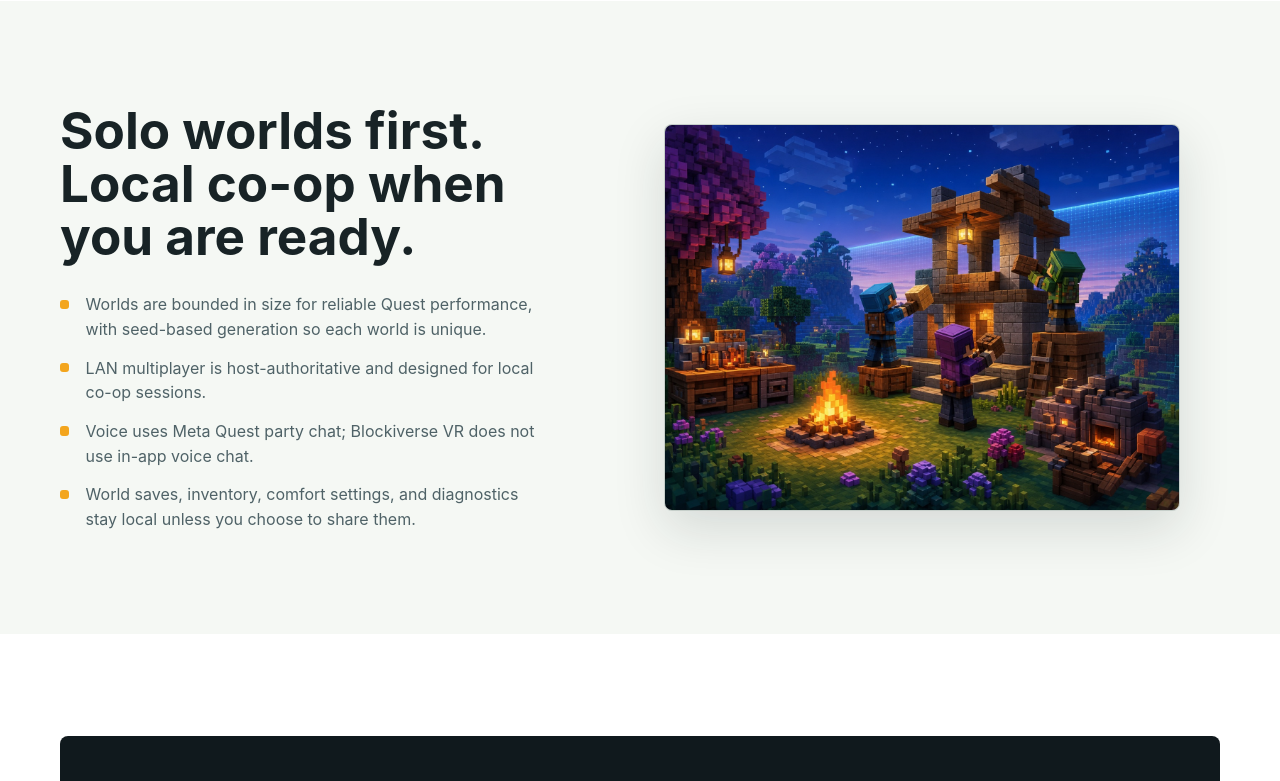
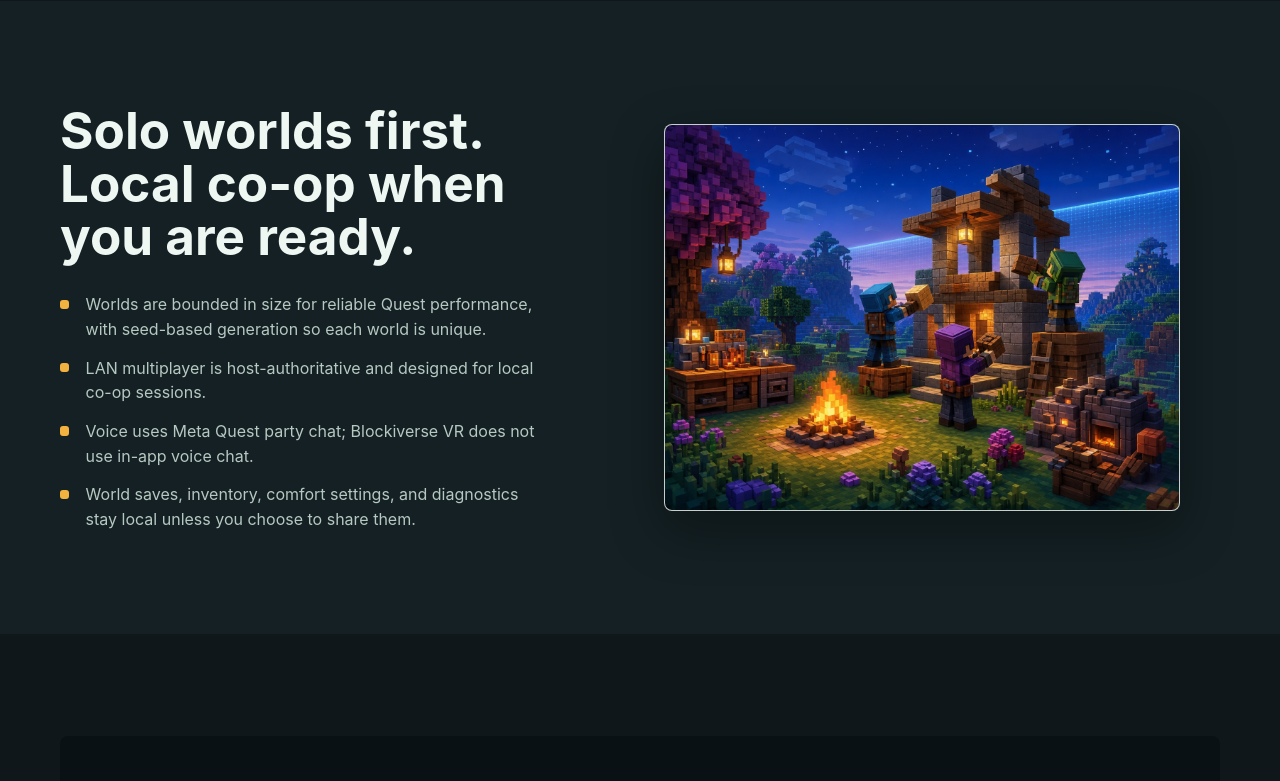
Before and after one commit to eslutz/Blockiverse-VR-Website, an Eleventy site: page src/index.njk in a window 1280 px wide. Shown: the part 1480-2261 px from the top of the page. Built offline with nearby package versions, Linux system fonts and the dark colour scheme; Eleventy itself is replaced by a stand-in of ours; files that its build step writes are made by us from their sources.

Commit message:
Add system dark mode

```diff
--- a/src/assets/styles.css
+++ b/src/assets/styles.css
@@ -1,5 +1,5 @@
 :root {
-  color-scheme: light;
+  color-scheme: light dark;
   --ink: #182326;
   --ink-soft: #4f6267;
   --surface: #ffffff;
@@ -14,6 +14,29 @@
   --shadow: 0 18px 52px rgba(21, 36, 38, 0.14);
   --radius: 8px;
   --max: 1160px;
+}
+
+@media (prefers-color-scheme: dark) {
+  :root {
+    color-scheme: dark;
+    --ink: #eef7f1;
+    --ink-soft: #b6c9c0;
+    --surface: #0f171a;
+    --surface-alt: #142024;
+    --line: rgba(255, 255, 255, 0.14);
+    --leaf: #73c98a;
+    --moss: #9fcb62;
+    --sky: #5bb9dc;
+    --amber: #f3b23f;
+    --violet: #9a8ce0;
+    --night: #0a1114;
+    --shadow: 0 18px 52px rgba(0, 0, 0, 0.36);
+  }
+
+  .framed-image {
+    border-color: rgba(255, 255, 255, 0.16);
+    background: #172529;
+  }
 }
 
 * {
```
